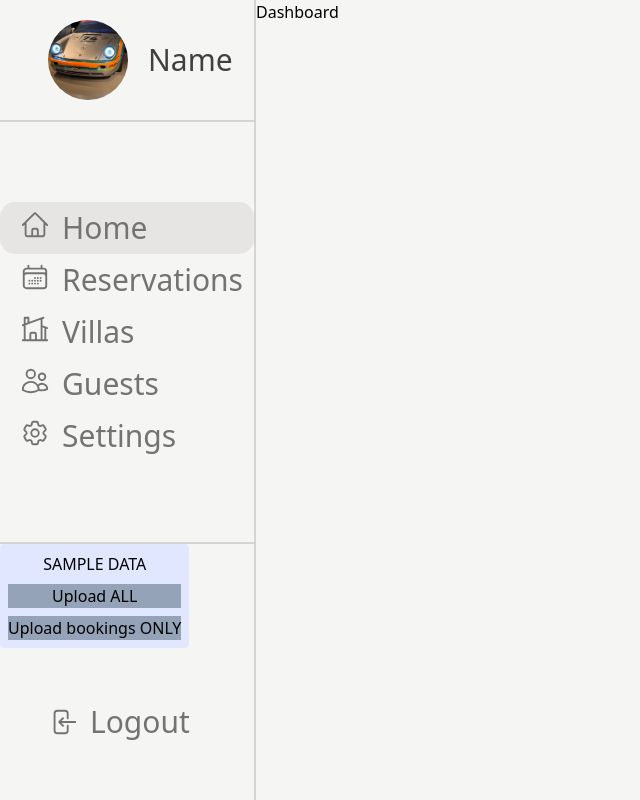
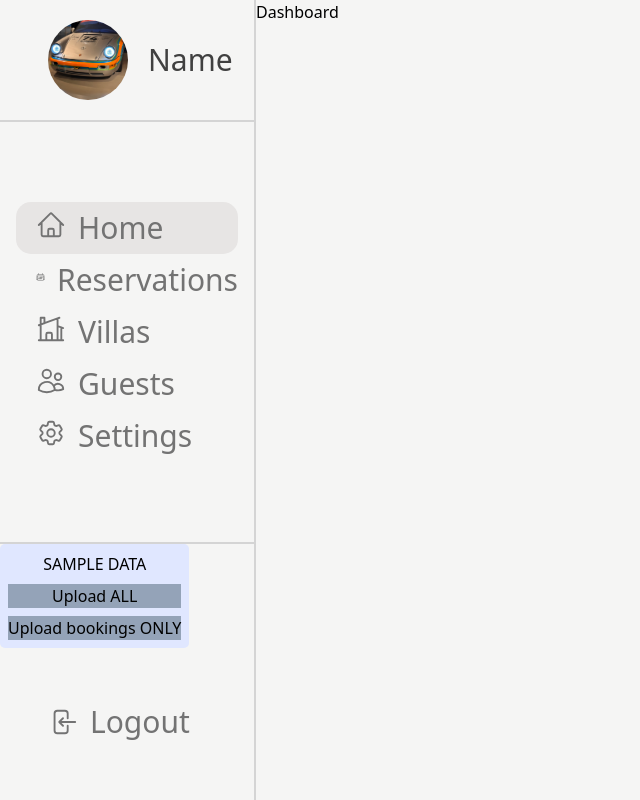
Before and after one commit to MaciekPanek/Dashboard, a React (Vite) app: page / in a window 1280 px wide. Shown: the whole page, without its empty margins (0-640 px from the left). Built offline with nearby package versions, Linux system fonts and the light colour scheme.

Commit message:
active class fix for navbar

```diff
--- a/src/features/navigation/NavItem.jsx
+++ b/src/features/navigation/NavItem.jsx
@@ -6,7 +6,7 @@ function NavItem({ to, children }) {
       <NavLink
         className="flex flex-row gap-3 py-2 pl-5 "
         to={to}
-        activeClassName="active"
+        activeclassname="active"
       >
         {children}
       </NavLink>
--- a/src/features/navigation/Navbar.jsx
+++ b/src/features/navigation/Navbar.jsx
@@ -21,7 +21,7 @@ function Navbar() {
           />
           <p className="text-3xl text-neutral-700 ">Name</p>
         </div>
-        <ul className="flex flex-col items-start  border-b-2 border-b-neutral-300  w-full py-20 ">
+        <ul className="flex flex-col items-start px-4  border-b-2 border-b-neutral-300  w-full py-20 ">
           <NavItem to="/">
             <HiOutlineHome />
             <span>Home</span>
```
